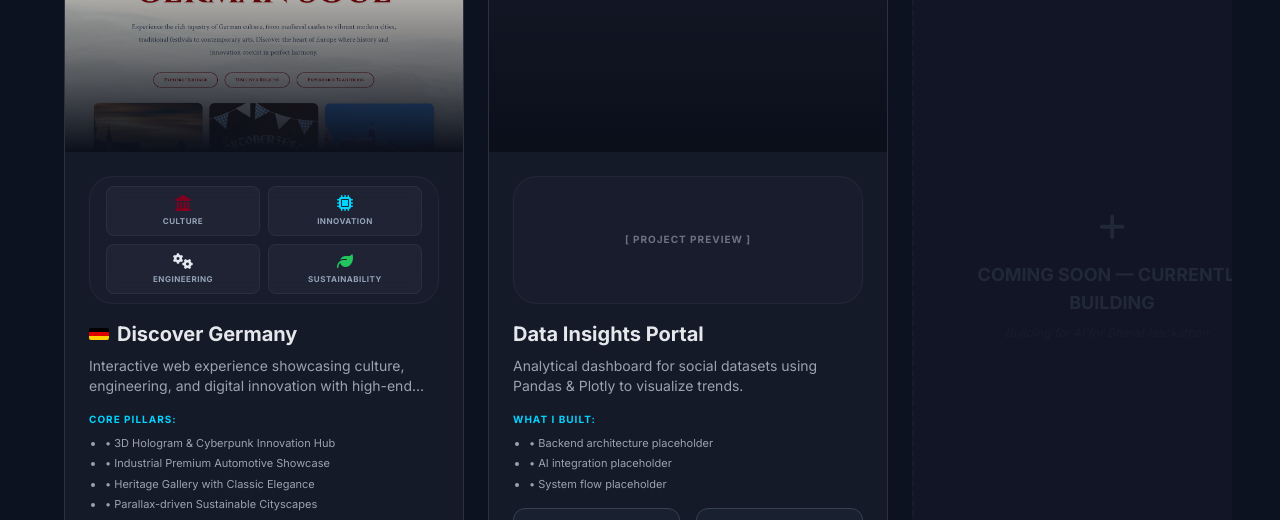
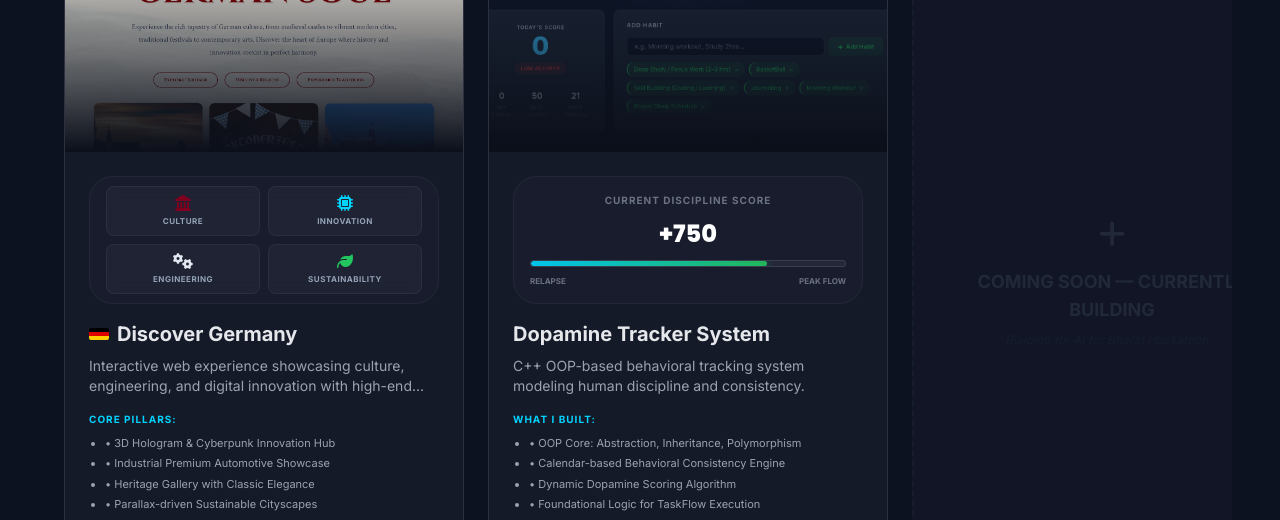
Before and after one commit to Mohith535/portfolio, a plain HTML site: page index.html in a window 1280 px wide. Shown: the part 2280-2800 px from the top of the page. Drawn offline with nearby package versions, Linux system fonts and the light colour scheme; animation ran at ten frames a second.

Commit message:
Update portfolio: Replace Data Insights with Digital Habit & Dopamine Tracker

```diff
--- a/index.html
+++ b/index.html
@@ -870,47 +870,53 @@
             <!-- Project 2 -->
             <div class="project-card min-w-[300px] md:min-w-[400px] snap-center group">
                 <div class="relative h-56 overflow-hidden">
-                    <img src="project2.png" alt="Analytics"
+                    <img src="dopomain%20tracker%201.PNG" alt="Dopamine Tracker"
                         class="w-full h-full object-cover group-hover:scale-105 transition-transform duration-700">
                     <div class="absolute inset-0 bg-gradient-to-t from-[#0b0f1a] to-transparent"></div>
-                    <a href="https://github.com/Mohith535/data-insights" target="_blank"
+                    <a href="https://github.com/Mohith535/Dopamine-Tracker-oodp-project" target="_blank"
                         class="absolute top-4 right-4 w-10 h-10 rounded-full bg-black/50 backdrop-blur-md flex items-center justify-center border border-white/10 hover:border-[#00D4FF] transition-all">
                         <i class="fab fa-github text-white"></i>
                     </a>
                 </div>
                 <div class="p-6">
-                    <div
-                        class="w-full h-32 glass-container flex items-center justify-center mb-4 border border-white/5">
-                        <span class="text-[10px] uppercase tracking-widest text-gray-500 font-bold">[ PROJECT PREVIEW
-                            ]</span>
+                    <div class="w-full h-32 glass-container flex flex-col items-center justify-center mb-4 border border-white/5 p-4">
+                        <div class="text-[10px] uppercase tracking-widest text-gray-500 font-bold mb-2">Current Discipline Score</div>
+                        <div class="score-text mb-2">+750</div>
+                        <div class="dopamine-meter">
+                            <div class="dopamine-fill"></div>
+                        </div>
+                        <div class="flex justify-between w-full mt-2 text-[8px] font-bold uppercase text-gray-500">
+                            <span>Relapse</span>
+                            <span>Peak Flow</span>
+                        </div>
                     </div>
-                    <h3 class="text-xl font-bold mb-2">Data Insights Portal</h3>
-                    <p class="text-sm text-gray-400 mb-4 h-10 line-clamp-2">Analytical dashboard for social datasets
-                        using Pandas & Plotly to visualize trends.</p>
+                    <h3 class="text-xl font-bold mb-2">Dopamine Tracker System</h3>
+                    <p class="text-sm text-gray-400 mb-4 h-10 line-clamp-2">C++ OOP-based behavioral tracking system modeling human discipline and consistency.</p>
 
                     <div class="mb-4">
                         <h4 class="text-[10px] uppercase tracking-widest text-[#00D4FF] font-bold mb-2">WHAT I BUILT:
                         </h4>
                         <ul class="text-[11px] text-gray-400 space-y-1 list-disc ml-4">
-                            <li>• Backend architecture placeholder</li>
-                            <li>• AI integration placeholder</li>
-                            <li>• System flow placeholder</li>
+                            <li>• OOP Core: Abstraction, Inheritance, Polymorphism</li>
+                            <li>• Calendar-based Behavioral Consistency Engine</li>
+                            <li>• Dynamic Dopamine Scoring Algorithm</li>
+                            <li>• Foundational Logic for TaskFlow Execution</li>
                         </ul>
                     </div>
 
                     <div class="flex gap-4 mb-4">
-                        <button
-                            class="flex-1 btn-secondary py-2 text-[10px] font-bold uppercase tracking-widest border border-gray-700 hover:border-[#00D4FF] transition-all">[
-                            GitHub ]</button>
-                        <button
-                            class="flex-1 btn-secondary py-2 text-[10px] font-bold uppercase tracking-widest border border-gray-700 hover:border-[#FF6B6B] transition-all">[
-                            Live Demo ]</button>
+                        <a href="https://github.com/Mohith535/Dopamine-Tracker-oodp-project" target="_blank"
+                            class="flex-1 btn-secondary py-2 text-[10px] font-bold text-center uppercase tracking-widest border border-gray-700 hover:border-[#00D4FF] transition-all">[
+                            GitHub ]</a>
+                        <button class="flex-1 btn-secondary py-2 text-[10px] font-bold text-center uppercase tracking-widest border border-gray-700 hover:border-[#FF6B6B] transition-all" onclick="openGalleryModal('Dopamine Tracker: Behavioral modeling with C++ and Canvas API.')">[
+                            Screenshots ]</button>
                     </div>
 
                     <div class="flex flex-wrap gap-2">
-                        <span class="badge">Pandas</span>
-                        <span class="badge">Plotly</span>
-                        <span class="badge">SQL</span>
+                        <span class="badge">C++17</span>
+                        <span class="badge">OOP</span>
+                        <span class="badge">Vanilla JS</span>
+                        <span class="badge">Behavioral AI</span>
                     </div>
                 </div>
             </div>
--- a/style.css
+++ b/style.css
@@ -936,3 +936,34 @@ body {
 .flag-black { background: #000; flex: 1; }
 .flag-red { background: #d00; flex: 1; }
 .flag-gold { background: #ffce00; flex: 1; }
+
+.dopamine-meter {
+    width: 100%;
+    height: 12px;
+    background: rgba(255, 255, 255, 0.05);
+    border-radius: 9999px;
+    overflow: hidden;
+    border: 1px solid rgba(255, 255, 255, 0.1);
+    position: relative;
+}
+
+.dopamine-fill {
+    height: 100%;
+    background: linear-gradient(to right, #00D4FF, #22c55e);
+    border-radius: 9999px;
+    width: 75%;
+    box-shadow: 0 0 10px rgba(0, 212, 255, 0.5);
+    animation: fill-pulse 3s infinite ease-in-out;
+}
+
+@keyframes fill-pulse {
+    0%, 100% { opacity: 0.8; }
+    50% { opacity: 1; }
+}
+
+.score-text {
+    font-size: 24px;
+    font-weight: 800;
+    color: white;
+    font-family: 'Poppins', sans-serif;
+}
```
Also changed, not shown: dopomain tracker 1.PNG (added), dopomain tracker 2.PNG (added), 1 other file.
